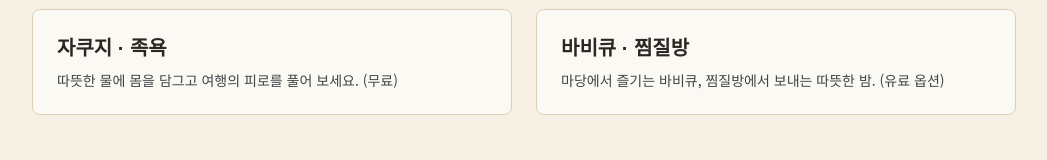
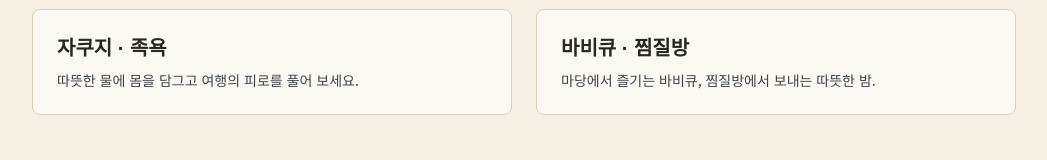
Before and after one commit to minheee0/pension, a Next.js app: page / in a window 1280 px wide. Shown: the part 1002-1162 px from the top of the page, without its empty margins (116-1163 px from the left). Built offline with nearby package versions, Linux system fonts and the light colour scheme; no server answers; the database is empty.

Commit message:
메인 글자 수정

```diff
--- a/src/app/page.tsx
+++ b/src/app/page.tsx
@@ -28,8 +28,8 @@ export default function Home() {
           {[
             ["프라이빗 독채", "안채부터 마당까지, 우리 일행만을 위한 공간."],
             ["한옥의 정취", "전통 한옥이 선사하는 고즈넉한 분위기를 느껴보세요."],
-            ["자쿠지 · 족욕", "따뜻한 물에 몸을 담그고 여행의 피로를 풀어 보세요. (무료)"],
-            ["바비큐 · 찜질방", "마당에서 즐기는 바비큐, 찜질방에서 보내는 따뜻한 밤. (유료 옵션)"],
+            ["자쿠지 · 족욕", "따뜻한 물에 몸을 담그고 여행의 피로를 풀어 보세요."],
+            ["바비큐 · 찜질방", "마당에서 즐기는 바비큐, 찜질방에서 보내는 따뜻한 밤."],
           ].map(([t, d]) => (
             <div key={t} className="rounded-lg border border-line bg-white/60 p-6">
               <h3 className="font-serif text-xl font-bold">{t}</h3>
```
